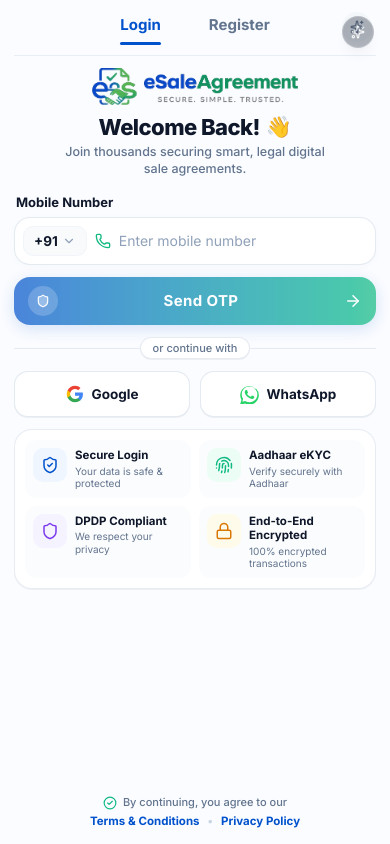
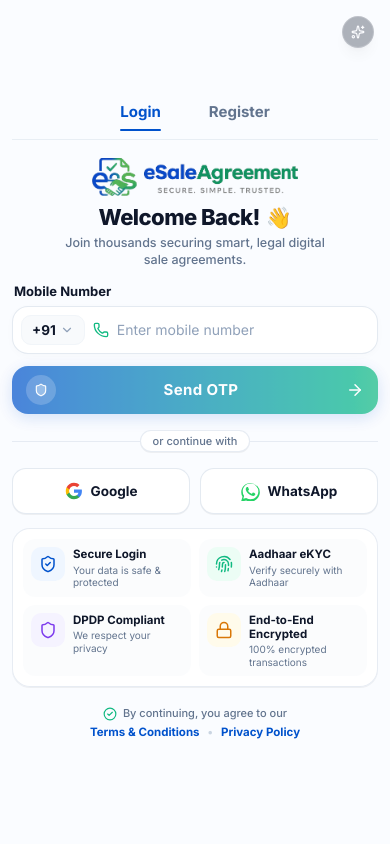
Before and after one commit to dacnikhil21/trilok, a Next.js app: page /login in a window 390 px wide. Built offline with nearby package versions, Linux system fonts and the light colour scheme.

Commit message:
refactor: implement universal phone-proof responsive card stack pattern to eliminate empty voids on all phone sizes

```diff
--- a/src/app/login/page.tsx
+++ b/src/app/login/page.tsx
@@ -46,13 +46,13 @@
   return (
     <AppContainer centered>
       {/* ── Background Mesh Tint (Subtle Teal/Blue Ambient Top Wave) ─────────── */}
-      <div className="w-full min-h-[100dvh] bg-[#FAFCFF] bg-[radial-gradient(ellipse_at_top,_var(--tw-gradient-stops))] from-teal-200/35 via-blue-100/20 to-transparent flex flex-col items-center justify-between py-3 px-3.5 box-border select-none font-sans overflow-x-hidden">
+      <div className="w-full min-h-[100dvh] sm:min-h-0 bg-[#FAFCFF] bg-[radial-gradient(ellipse_at_top,_var(--tw-gradient-stops))] from-teal-200/35 via-blue-100/20 to-transparent flex flex-col items-center justify-center p-3 sm:p-5 box-border select-none font-sans overflow-x-hidden">
 
-        {/* ── Outer Content Wrapper (Constrained 390px width for all phones) ──── */}
-        <div className="w-full max-w-[390px] flex flex-col flex-1">
+        {/* ── Universal Mobile Card Shell (Phone-Proof on OnePlus, iPhone, Samsung) ─ */}
+        <div className="w-full max-w-[390px] flex flex-col gap-3.5">
 
           {/* ── Top Bar: Segmented Tab Bar Navigation ────────────────────────────── */}
-          <div className="w-full flex items-center justify-between pt-0.5 pb-2.5 px-1 border-b border-slate-200/70 relative shrink-0">
+          <div className="w-full flex items-center justify-between pt-0.5 pb-2 px-1 border-b border-slate-200/70 relative shrink-0">
             <div className="flex-1 flex justify-center gap-12 relative">
               <button
                 className={`pb-2 text-[15px] font-bold transition-all relative ${activeTab === 'login' ? 'text-[#0052CC]' : 'text-slate-500 hover:text-slate-800'}`}
@@ -73,18 +73,10 @@
                 )}
               </button>
             </div>
-
-            {/* Top Right Floating Sparkle Button */}
-            <button
-              type="button"
-              className="w-7.5 h-7.5 rounded-full bg-slate-100/80 hover:bg-slate-200/80 flex items-center justify-center text-slate-500 transition-colors absolute right-1 top-0"
-            >
-              <Sparkles className="w-3.5 h-3.5 text-slate-500" />
-            </button>
           </div>
 
           {/* ── Headline & Logo Section (Cohesive top hero block) ───────────────── */}
-          <div className="flex flex-col items-center text-center mt-3 mb-4 px-2 shrink-0">
+          <div className="flex flex-col items-center text-center mt-1 px-2 shrink-0">
             <div className="mb-1.5">
               <BrandLogo size="md" />
             </div>
@@ -99,16 +91,16 @@
           </div>
 
           {/* ── Form Section (Natural flow without giant blank gap) ─────────────── */}
-          <div className="w-full flex-1 flex flex-col justify-start">
+          <div className="w-full flex flex-col gap-3">
             {activeTab === 'login' ? (
               <>
                 {/* Mobile Number Field Header */}
+                <div>
                   <label className="block text-[13px] font-bold text-[#0F172A] mb-1 px-0.5">
                     Mobile Number
                   </label>
 
                   {/* Custom Phone Input Bar (Exact 1:1 match image.png) */}
-              <div className="mb-3">
                   <div className={`w-full h-[48px] rounded-[16px] bg-white border ${error ? 'border-red-500' : 'border-slate-200/90'} shadow-[0_2px_8px_rgba(0,0,0,0.02)] flex items-center px-2 transition-all focus-within:border-[#0052CC] focus-within:ring-2 focus-within:ring-[#0052CC]/15`}>
 
                     {/* Country Code Pill Button (+91 ⌄) */}
@@ -140,7 +132,7 @@
                   disabled={isButtonDisabled || isLoading}
                   className={`w-full h-[48px] rounded-[16px] bg-gradient-to-r from-[#0052CC] to-[#10B981] text-white font-bold text-[15px] flex items-center justify-between px-3.5 transition-all shadow-[0_4px_16px_rgba(0,82,204,0.22)] active:scale-[0.985] ${
                     isButtonDisabled ? 'opacity-70 cursor-not-allowed' : 'hover:opacity-95'
-                } mb-3`}
+                  }`}
                 >
                   <div className="w-7.5 h-7.5 rounded-full bg-white/20 flex items-center justify-center shrink-0">
                     <Shield className="w-3.5 h-3.5 text-white fill-white/30" />
@@ -152,7 +144,7 @@
                 </button>
 
                 {/* Floating Divider ("or continue with") */}
-              <div className="relative flex items-center justify-center mb-3">
+                <div className="relative flex items-center justify-center py-1">
                   <div className="absolute inset-0 flex items-center">
                     <div className="w-full border-t border-slate-200/80"></div>
                   </div>
@@ -162,7 +154,7 @@
                 </div>
 
                 {/* Social Logins (Side-by-Side Rounded White Cards) */}
-              <div className="grid grid-cols-2 gap-2.5 mb-3">
+                <div className="grid grid-cols-2 gap-2.5">
                   {/* Google Card */}
                   <button
                     type="button"
@@ -190,12 +182,13 @@
                 </div>
               </>
             ) : (
-            <div className="px-0.5 mb-3">
+              <div className="px-0.5">
                 <ServiceSelectionForm />
               </div>
             )}
+          </div>
 
-          {/* ── 2×2 TRUST CARD GRID CONTAINER (No Text Truncation) ─────────────── */}
+          {/* ── 2×2 TRUST CARD GRID CONTAINER (Directly below form flow) ────────── */}
           <div className="w-full bg-white/90 backdrop-blur-xs border border-slate-200/80 rounded-[18px] p-2.5 shadow-2xs">
             <div className="grid grid-cols-2 gap-2">
 
@@ -245,10 +238,9 @@
 
             </div>
           </div>
-        </div>
 
-        {/* ── Bottom Legal Disclaimer (100% Unclipped Viewport Guarantee) ───── */}
-        <div className="shrink-0 pt-2 text-center pb-0.5">
+          {/* ── Bottom Legal Disclaimer (Sits naturally 12px below Trust Cards) ──── */}
+          <div className="w-full text-center pt-1 pb-1">
             <div className="flex items-center justify-center gap-1.5 text-[11px] text-slate-500 font-medium">
               <CheckCircle2 className="w-3.5 h-3.5 text-[#10B981] shrink-0" />
               <span>By continuing, you agree to our</span>
@@ -274,6 +266,7 @@
           </div>
 
         </div>
+
         <TermsModal isOpen={isTermsOpen} onClose={() => setIsTermsOpen(false)} />
       </div>
     </AppContainer>
```
Lines whose indentation alone changed are shown as unchanged.
